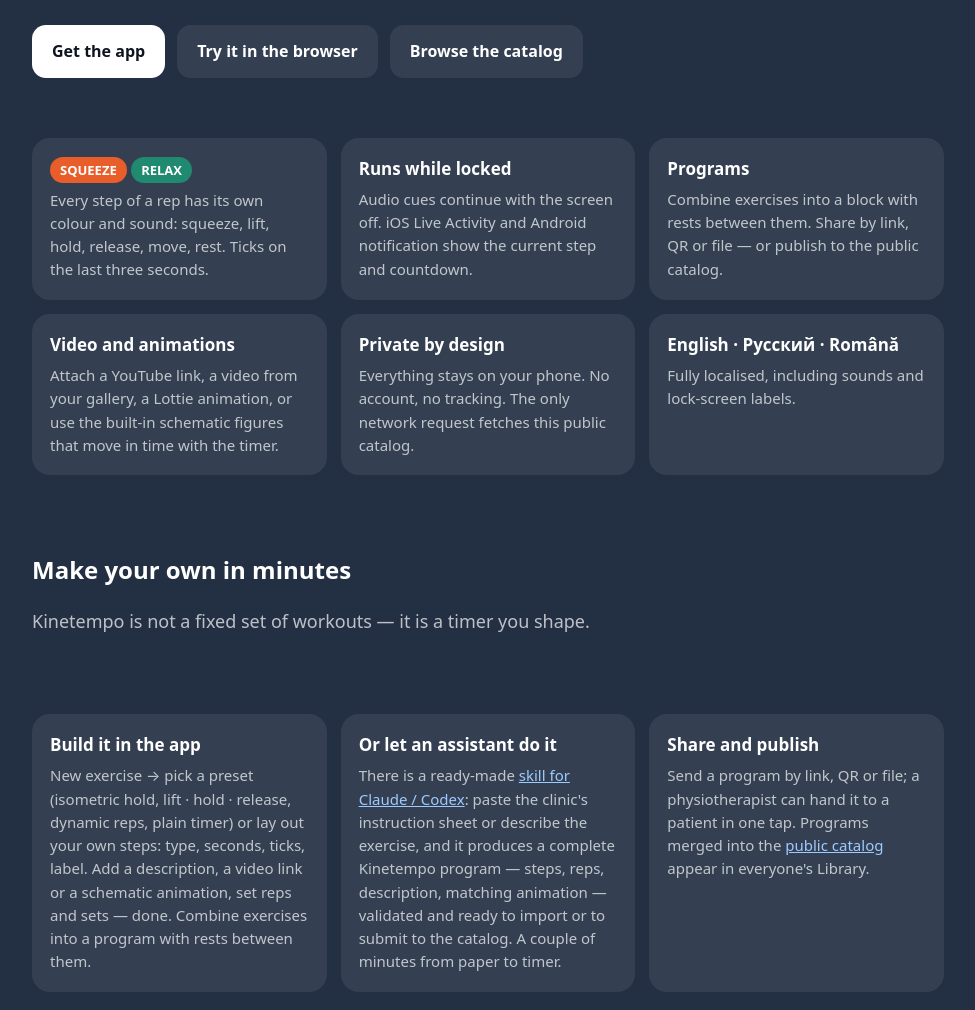
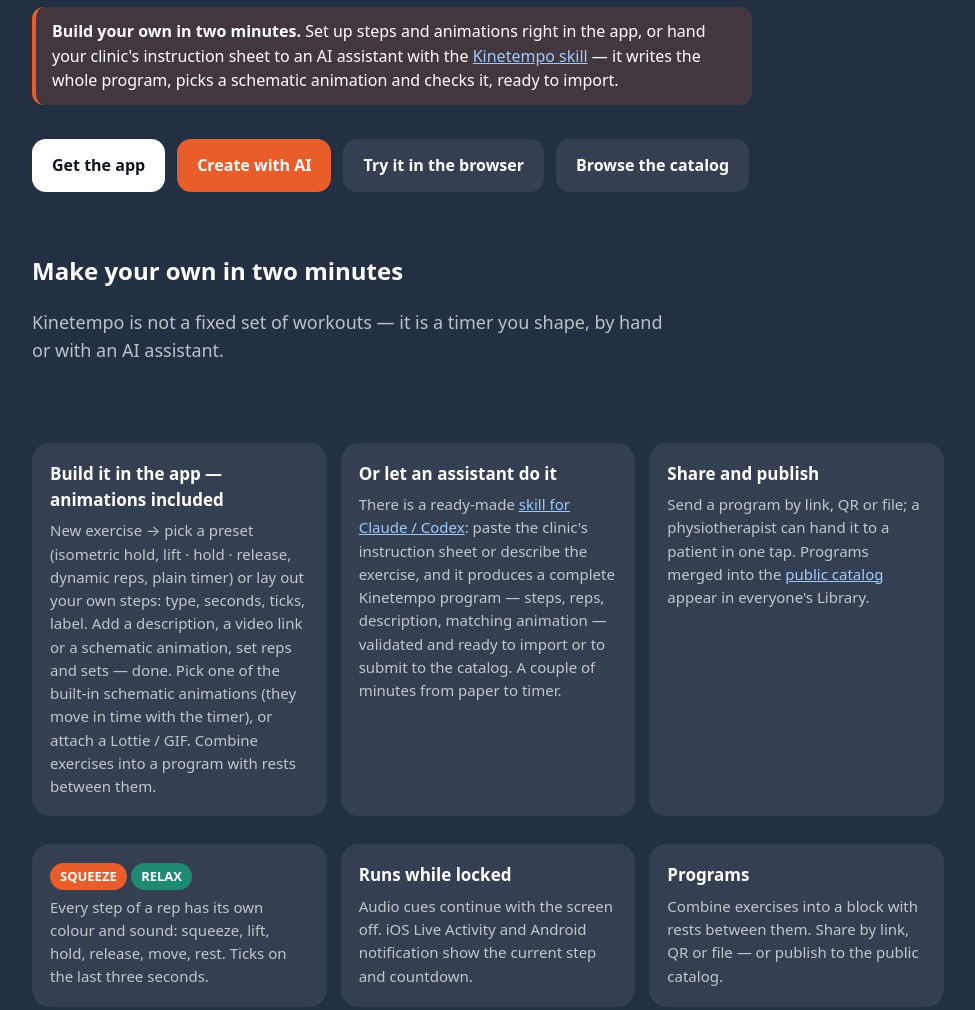
Before and after one commit to selic/kinetempo-catalog, a website: page site/index.html in a window 1280 px wide. Shown: the part 500-1510 px from the top of the page, without its empty margins (152-1127 px from the left). Drawn offline with Linux system fonts and the light colour scheme.

Commit message:
Landing: AI authoring and built-in animations visible in the hero; create section moved up

```diff
--- a/site/index.html
+++ b/site/index.html
@@ -8,8 +8,16 @@
 <img class="hero-icon" src="icon.png" width="96" height="96" alt="Kinetempo icon" style="border-radius:22px;box-shadow:0 10px 30px rgba(0,0,0,.35)">
 <h1>Your physio timer that keeps counting when the screen is locked.</h1>
 <p>Isometric holds, lift–hold–release reps, slides, plain countdowns. Distinct sounds for every step, programs of exercises, a public catalog from clinics and physiotherapists — and a lock-screen widget so you never have to tap the phone mid-exercise.</p>
-<a class="cta" href="#download">Get the app</a><a class="cta sec" href="demo/">Try it in the browser</a><a class="cta sec" href="./catalog/">Browse the catalog</a>
+<p class="ai-line"><strong>Build your own in two minutes.</strong> Set up steps and animations right in the app, or hand your clinic's instruction sheet to an AI assistant with the <a href="https://github.com/selic/kinetempo-catalog/blob/main/skills/kinetempo-program-author/SKILL.md">Kinetempo skill</a> — it writes the whole program, picks a schematic animation and checks it, ready to import.</p>
+<a class="cta" href="#download">Get the app</a><a class="cta ai" href="#create">Create with AI</a><a class="cta sec" href="demo/">Try it in the browser</a><a class="cta sec" href="./catalog/">Browse the catalog</a>
 </section>
+<section class="hero" id="create" style="padding-top:8px"><h2>Make your own in two minutes</h2><p>Kinetempo is not a fixed set of workouts — it is a timer you shape, by hand or with an AI assistant.</p></section>
+<section class="grid">
+<div class="card"><h3>Build it in the app — animations included</h3><p>New exercise → pick a preset (isometric hold, lift · hold · release, dynamic reps, plain timer) or lay out your own steps: type, seconds, ticks, label. Add a description, a video link or a schematic animation, set reps and sets — done. Pick one of the built-in schematic animations (they move in time with the timer), or attach a Lottie / GIF. Combine exercises into a program with rests between them.</p></div>
+<div class="card"><h3>Or let an assistant do it</h3><p>There is a ready-made <a href="https://github.com/selic/kinetempo-catalog/blob/main/skills/kinetempo-program-author/SKILL.md">skill for Claude / Codex</a>: paste the clinic's instruction sheet or describe the exercise, and it produces a complete Kinetempo program — steps, reps, description, matching animation — validated and ready to import or to submit to the catalog. A couple of minutes from paper to timer.</p></div>
+<div class="card"><h3>Share and publish</h3><p>Send a program by link, QR or file; a physiotherapist can hand it to a patient in one tap. Programs merged into the <a href="./catalog/">public catalog</a> appear in everyone's Library.</p></div>
+</section>
+
 <section class="grid">
 <div class="card"><h3><span class="phase work">SQUEEZE</span> <span class="phase rest">RELAX</span></h3><p>Every step of a rep has its own colour and sound: squeeze, lift, hold, release, move, rest. Ticks on the last three seconds.</p></div>
 <div class="card"><h3>Runs while locked</h3><p>Audio cues continue with the screen off. iOS Live Activity and Android notification show the current step and countdown.</p></div>
@@ -17,12 +25,6 @@
 <div class="card"><h3>Video and animations</h3><p>Attach a YouTube link, a video from your gallery, a Lottie animation, or use the built-in schematic figures that move in time with the timer.</p></div>
 <div class="card"><h3>Private by design</h3><p>Everything stays on your phone. No account, no tracking. The only network request fetches this public catalog.</p></div>
 <div class="card"><h3>English · Русский · Română</h3><p>Fully localised, including sounds and lock-screen labels.</p></div>
-</section>
-<section class="hero" id="create"><h2>Make your own in minutes</h2><p>Kinetempo is not a fixed set of workouts — it is a timer you shape.</p></section>
-<section class="grid">
-<div class="card"><h3>Build it in the app</h3><p>New exercise → pick a preset (isometric hold, lift · hold · release, dynamic reps, plain timer) or lay out your own steps: type, seconds, ticks, label. Add a description, a video link or a schematic animation, set reps and sets — done. Combine exercises into a program with rests between them.</p></div>
-<div class="card"><h3>Or let an assistant do it</h3><p>There is a ready-made <a href="https://github.com/selic/kinetempo-catalog/blob/main/skills/kinetempo-program-author/SKILL.md">skill for Claude / Codex</a>: paste the clinic's instruction sheet or describe the exercise, and it produces a complete Kinetempo program — steps, reps, description, matching animation — validated and ready to import or to submit to the catalog. A couple of minutes from paper to timer.</p></div>
-<div class="card"><h3>Share and publish</h3><p>Send a program by link, QR or file; a physiotherapist can hand it to a patient in one tap. Programs merged into the <a href="./catalog/">public catalog</a> appear in everyone's Library.</p></div>
 </section>
 <section class="hero" id="screens"><h2>Screens</h2><p>Straight from the app.</p></section>
 <section class="shots"><figure><img src="screenshots/player-running.webp" alt="Player during a hold: the figure keeps the leg up" loading="lazy" width="480" height="1044"><figcaption>Hold — the figure keeps the leg up while you count</figcaption></figure>
--- a/site/styles.css
+++ b/site/styles.css
@@ -24,3 +24,6 @@
 .shots figure{margin:0;flex:0 0 220px;scroll-snap-align:start}
 .shots img{width:220px;height:auto;border-radius:22px;box-shadow:0 14px 40px rgba(0,0,0,.4);display:block}
 .shots figcaption{font-size:13px;color:var(--muted);margin-top:8px;text-align:center}
+
+.ai-line{background:rgba(232,93,42,.16);border-left:4px solid var(--work);padding:12px 16px;border-radius:12px;color:#fff!important;font-size:16px!important;max-width:720px!important}
+.cta.ai{background:var(--work);color:#fff}
```
